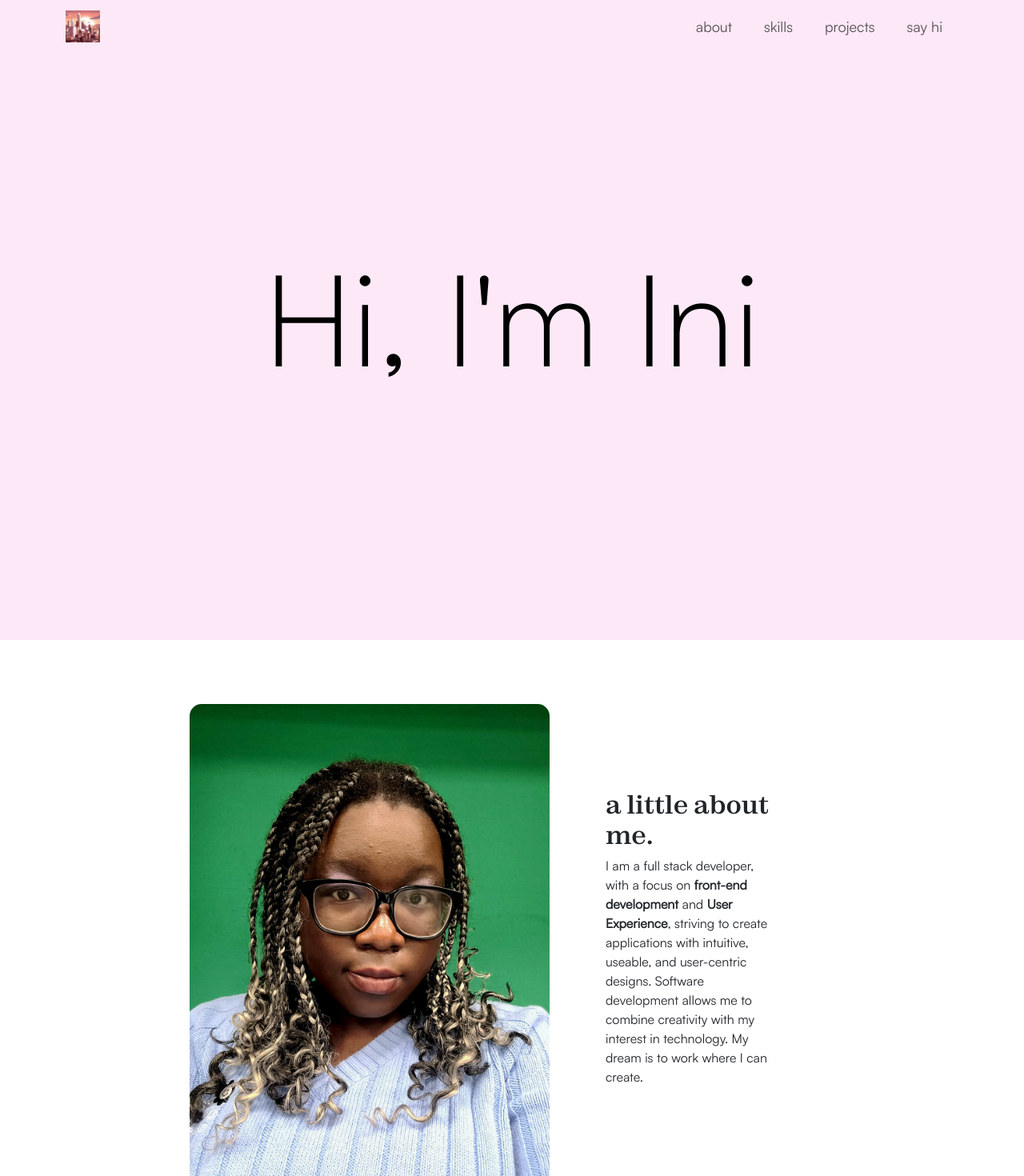
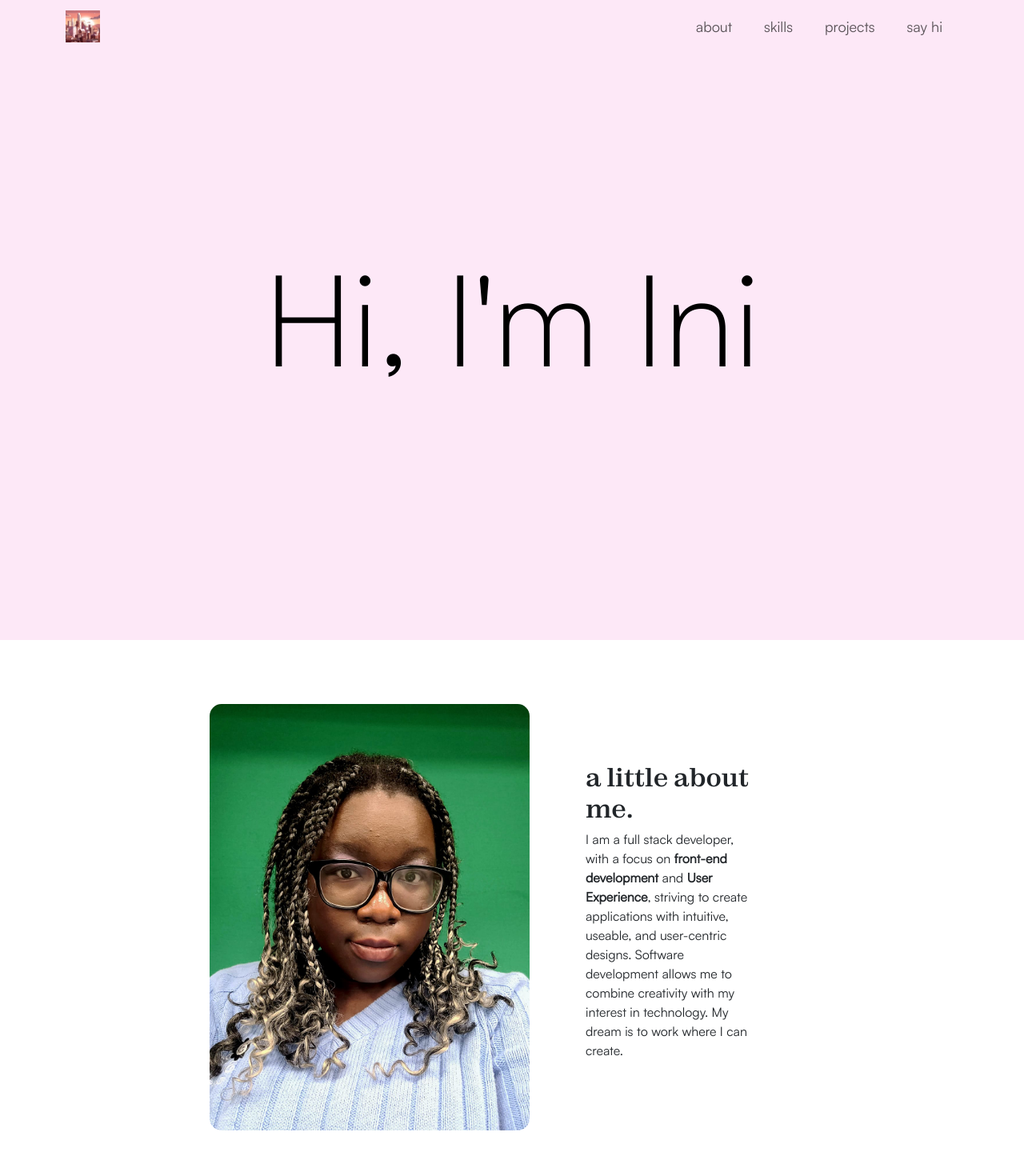
Before and after one commit to inidavies/personal-website, a Next.js app: page / in a window 1280 px wide. Shown: the top 1470 px of the page at 80% size. Built offline with nearby package versions, Linux system fonts and the light colour scheme; no server answers.

Commit message:
image size styling

```diff
--- a/public/styles/aboutandskills.css
+++ b/public/styles/aboutandskills.css
@@ -9,8 +9,8 @@
 }
 
 #aboutPicContainer{
-  height: 600px;
-  width: 450px;
+  height: 100%;
+  width: 25em;
 }
 
 #aboutPic{
```
